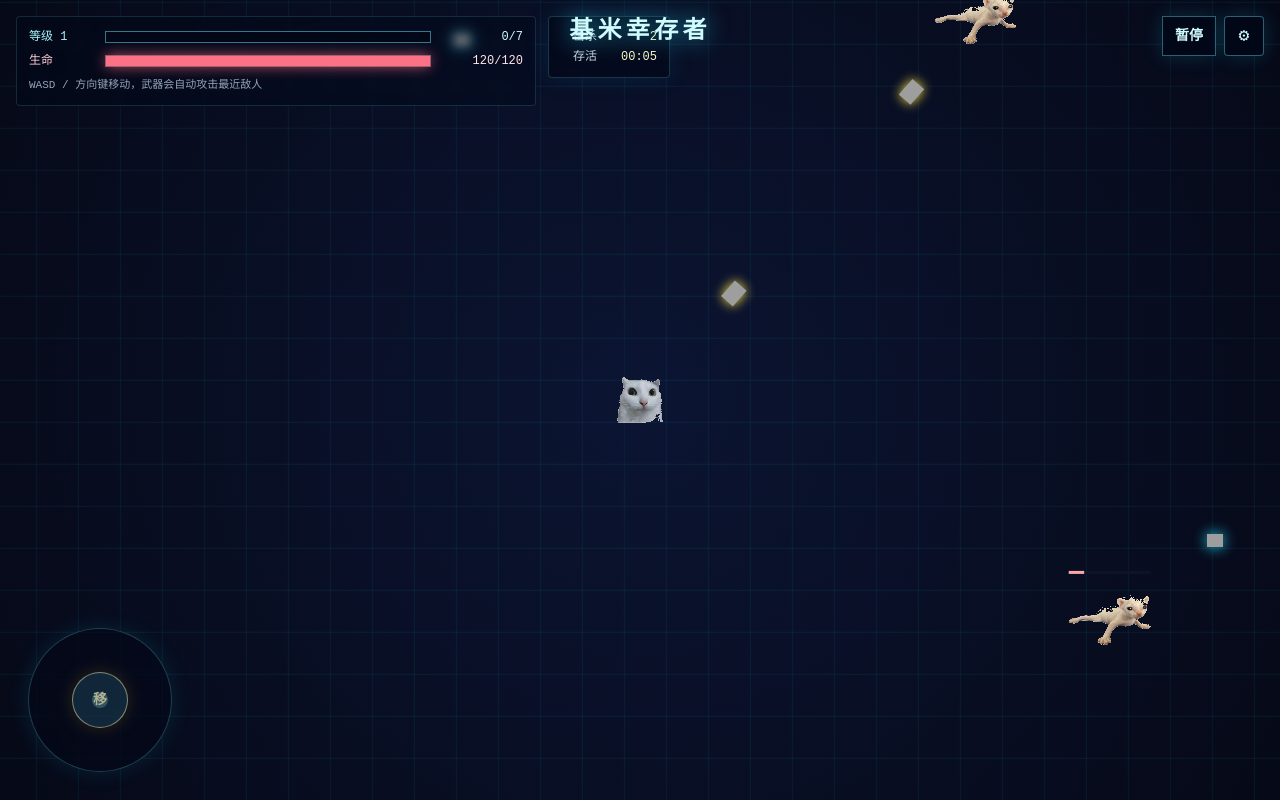
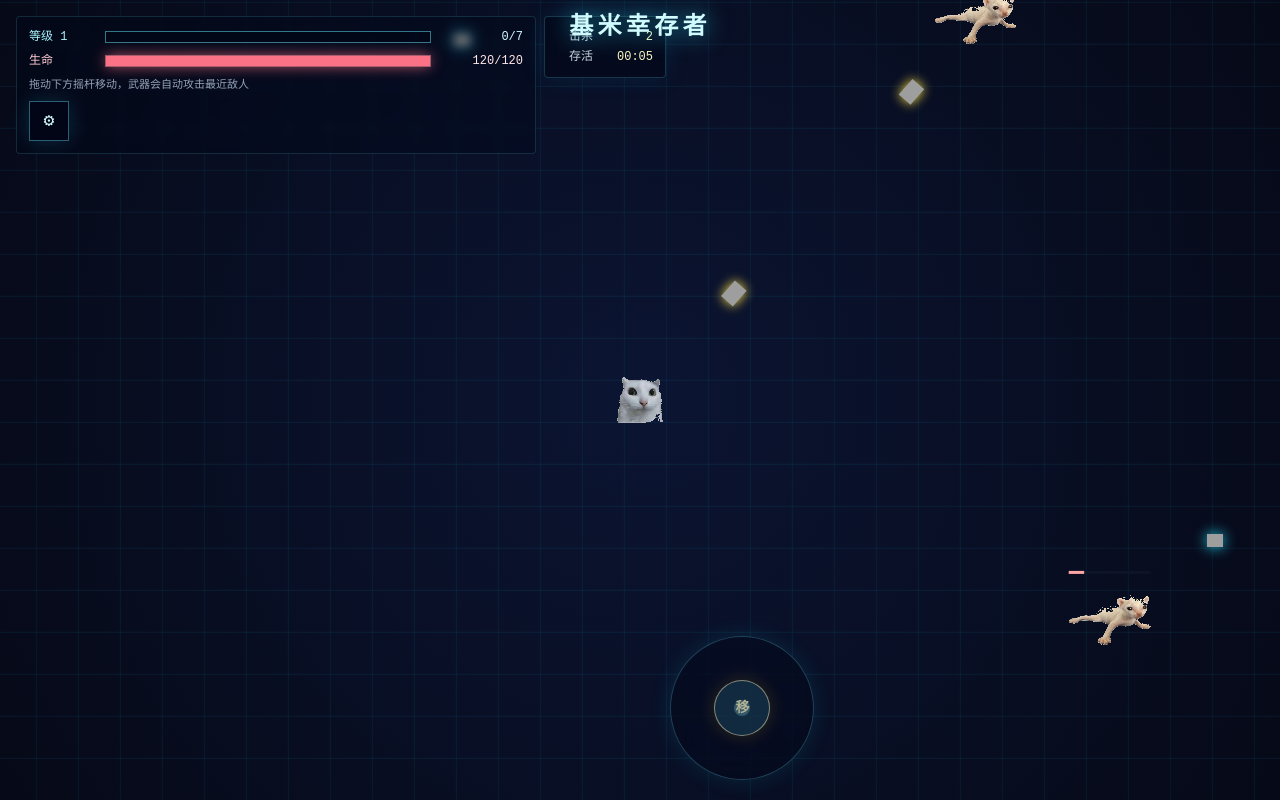
Before and after one commit to cyclone0409/jimi-survivor, a Next.js app: page /game in a window 1280 px wide. Built offline with nearby package versions, Linux system fonts and the light colour scheme.

Commit message:
Fix music unlock on game start

```diff
--- a/src/app/game/page.tsx
+++ b/src/app/game/page.tsx
@@ -571,6 +571,7 @@ export default function GamePage() {
   const gameRef = useRef<Game>(createGame());
   const keysRef = useRef<Set<string>>(new Set());
   const joystickRef = useRef<Vec>({ x: 0, y: 0 });
+  const settingsPausedRef = useRef(false);
   const spritesRef = useRef<Partial<Record<SpriteKey, SpriteAsset>>>({});
   const audioRef = useRef<AudioState>({ bgm: {}, haoBgmTime: 0, haoBgmActive: false, fadeTimers: [] });
   const musicEnabledRef = useRef(true);
@@ -637,6 +638,7 @@ export default function GamePage() {
     if (!next) return;
 
     next.volume = 0;
+    audio.currentTrack = track;
     const fadeToNext = () => {
       audio.currentTrack = track;
 
@@ -668,6 +670,8 @@ export default function GamePage() {
       .play()
       .then(fadeToNext)
       .catch(() => {
+        audio.currentTrack = track;
+        next.volume = 0.42;
         if (previous) {
           previous.currentTime = 0;
           previous.volume = 0.42;
@@ -737,6 +741,17 @@ export default function GamePage() {
     }
     audio.haoBgmActive = false;
     audio.currentTrack = undefined;
+  }, []);
+
+  const unlockMusic = useCallback(() => {
+    const audio = audioRef.current;
+    if (!musicEnabledRef.current || audio.haoBgmActive) return;
+    const trackKey = audio.currentTrack || "bgm1";
+    const currentAudio = audio.bgm[trackKey];
+    if (!currentAudio) return;
+    audio.currentTrack = trackKey;
+    currentAudio.volume = currentAudio.volume || 0.42;
+    currentAudio.play().catch(() => undefined);
   }, []);
 
   const playAttackSound = useCallback(() => {
@@ -785,6 +800,7 @@ export default function GamePage() {
     setChoices([]);
     setSelectedChoice(0);
     setSettingsOpen(false);
+    settingsPausedRef.current = false;
     stopHaoMusic();
     switchMusic("bgm1");
     syncHud();
@@ -1602,6 +1618,28 @@ export default function GamePage() {
       lastRef.current = performance.now();
       syncHud();
     }
+  }, [syncHud]);
+
+  const toggleSettings = useCallback(() => {
+    setSettingsOpen((open) => {
+      const nextOpen = !open;
+      const game = gameRef.current;
+      if (nextOpen) {
+        settingsPausedRef.current = game.phase === "playing";
+        if (game.phase === "playing") {
+          game.phase = "paused";
+          syncHud();
+        }
+      } else if (settingsPausedRef.current && game.phase === "paused") {
+        game.phase = "playing";
+        lastRef.current = performance.now();
+        settingsPausedRef.current = false;
+        syncHud();
+      } else {
+        settingsPausedRef.current = false;
+      }
+      return nextOpen;
+    });
   }, [syncHud]);
 
   useEffect(() => {
@@ -1659,9 +1697,7 @@ export default function GamePage() {
     window.addEventListener("resize", resizeCanvas);
     const down = (event: KeyboardEvent) => {
       const game = gameRef.current;
-      const currentTrack = audioRef.current.currentTrack;
-      const currentAudio = currentTrack ? audioRef.current.bgm[currentTrack] : undefined;
-      if (currentAudio?.paused) currentAudio.play().catch(() => undefined);
+      unlockMusic();
       if (["ArrowUp", "ArrowDown", "ArrowLeft", "ArrowRight", "Space", "Enter", "Escape"].includes(event.code)) event.preventDefault();
       if (event.code === "Escape" && (game.phase === "playing" || game.phase === "paused")) {
         togglePause();
@@ -1688,14 +1724,19 @@ export default function GamePage() {
       keysRef.current.add(event.code);
     };
     const up = (event: KeyboardEvent) => keysRef.current.delete(event.code);
+    const unlockByPointer = () => unlockMusic();
     window.addEventListener("keydown", down);
     window.addEventListener("keyup", up);
+    window.addEventListener("pointerdown", unlockByPointer);
+    window.addEventListener("touchstart", unlockByPointer, { passive: true });
     return () => {
       window.removeEventListener("resize", resizeCanvas);
       window.removeEventListener("keydown", down);
       window.removeEventListener("keyup", up);
-    };
-  }, [choices, chooseSkill, resizeCanvas, selectedChoice, togglePause]);
+      window.removeEventListener("pointerdown", unlockByPointer);
+      window.removeEventListener("touchstart", unlockByPointer);
+    };
+  }, [choices, chooseSkill, resizeCanvas, selectedChoice, togglePause, unlockMusic]);
 
   useEffect(() => {
     const loop = (now: number) => {
@@ -1743,30 +1784,53 @@ export default function GamePage() {
     <main className="relative h-[100dvh] w-screen overflow-hidden bg-[#050712] font-mono text-white">
       <canvas ref={canvasRef} className="block h-full w-full touch-none" />
 
-      <div className="pointer-events-none absolute left-1/2 top-3 z-10 -translate-x-1/2 text-center sm:top-4">
+      <div className="pointer-events-none absolute left-1/2 top-[max(0.75rem,env(safe-area-inset-top))] z-10 hidden -translate-x-1/2 text-center sm:block">
         <h1 className="text-lg font-bold tracking-[0.18em] text-cyan-100 drop-shadow-[0_0_12px_rgba(34,211,238,0.65)] sm:text-2xl">
           基米幸存者
         </h1>
       </div>
 
-      <div className="absolute right-3 top-3 z-20 flex items-start gap-2 sm:right-4 sm:top-4">
-        <button
-          type="button"
-          onClick={togglePause}
-          className="h-10 border border-cyan-300/40 bg-slate-950/70 px-3 text-sm font-bold text-cyan-100 shadow-[0_0_20px_rgba(34,211,238,0.18)] backdrop-blur transition hover:border-yellow-200 hover:text-yellow-100"
-        >
-          {hud.phase === "paused" ? "继续" : "暂停"}
-        </button>
+      <section className="absolute left-0 top-0 w-full p-2 pt-[max(0.5rem,env(safe-area-inset-top))] sm:p-4">
+        <div className="grid gap-2 text-xs text-cyan-50 sm:grid-cols-[minmax(260px,520px)_auto] sm:items-start">
+          <div className="space-y-2 rounded border border-cyan-300/15 bg-slate-950/35 p-3 backdrop-blur-sm">
+            <div className="flex items-center gap-3">
+              <span className="min-w-16 text-cyan-200">等级 {hud.level}</span>
+              <div className="h-3 flex-1 border border-cyan-300/50 bg-slate-950/70">
+                <div className="h-full bg-cyan-300 shadow-[0_0_14px_rgba(103,232,249,0.8)]" style={{ width: `${expPercent}%` }} />
+              </div>
+              <span className="min-w-20 text-right text-cyan-100">
+                {hud.exp}/{hud.nextExp}
+              </span>
+            </div>
+            <div className="flex items-center gap-3">
+              <span className="min-w-16 text-rose-200">生命</span>
+              <div className="h-3 flex-1 border border-rose-300/50 bg-slate-950/70">
+                <div className="h-full bg-rose-400 shadow-[0_0_14px_rgba(251,113,133,0.8)]" style={{ width: `${hpPercent}%` }} />
+              </div>
+              <span className="min-w-20 text-right text-rose-100">
+                {hud.hp}/{hud.maxHp}
+              </span>
+            </div>
+            <div className="text-[11px] text-slate-400">
+              <span className="[@media(pointer:fine)]:hidden">拖动下方摇杆移动，武器会自动攻击最近敌人</span>
+              <span className="hidden [@media(pointer:fine)]:inline">WASD / 方向键移动，武器会自动攻击最近敌人</span>
+            </div>
+            {gameRef.current.player.haoModeActive && (
+              <div className="text-[11px] font-bold text-yellow-100">
+                自在极意豪形态 {gameRef.current.player.haoModeTimer.toFixed(1)}s
+              </div>
+            )}
+            <div className="relative pointer-events-auto">
               <button
                 type="button"
                 aria-label="设置"
-          onClick={() => setSettingsOpen((open) => !open)}
-          className="grid h-10 w-10 place-items-center rounded border border-cyan-300/40 bg-slate-950/70 text-lg text-cyan-100 shadow-[0_0_20px_rgba(34,211,238,0.18)] backdrop-blur transition hover:border-yellow-200 hover:text-yellow-100"
+                onClick={toggleSettings}
+                className="grid h-10 w-10 place-items-center border border-cyan-300/40 bg-slate-950/70 text-lg text-cyan-100 shadow-[0_0_20px_rgba(34,211,238,0.18)] backdrop-blur transition hover:border-yellow-200 hover:text-yellow-100"
               >
                 ⚙
               </button>
               {settingsOpen && (
-          <div className="absolute right-0 top-12 w-52 border border-cyan-300/35 bg-slate-950/85 p-2 text-sm text-cyan-50 shadow-[0_0_30px_rgba(14,165,233,0.2)] backdrop-blur">
+                <div className="absolute left-0 top-12 z-30 w-52 border border-cyan-300/35 bg-slate-950/90 p-2 text-sm text-cyan-50 shadow-[0_0_30px_rgba(14,165,233,0.2)] backdrop-blur">
                   <button
                     type="button"
                     onClick={toggleMusic}
@@ -1791,34 +1855,6 @@ export default function GamePage() {
                 </div>
               )}
             </div>
-
-      <section className="pointer-events-none absolute left-0 top-0 w-full p-3 sm:p-4">
-        <div className="grid gap-3 text-xs text-cyan-50 sm:grid-cols-[minmax(260px,520px)_auto] sm:items-start">
-          <div className="space-y-2 rounded border border-cyan-300/15 bg-slate-950/35 p-3 backdrop-blur-sm">
-            <div className="flex items-center gap-3">
-              <span className="min-w-16 text-cyan-200">等级 {hud.level}</span>
-              <div className="h-3 flex-1 border border-cyan-300/50 bg-slate-950/70">
-                <div className="h-full bg-cyan-300 shadow-[0_0_14px_rgba(103,232,249,0.8)]" style={{ width: `${expPercent}%` }} />
-              </div>
-              <span className="min-w-20 text-right text-cyan-100">
-                {hud.exp}/{hud.nextExp}
-              </span>
-            </div>
-            <div className="flex items-center gap-3">
-              <span className="min-w-16 text-rose-200">生命</span>
-              <div className="h-3 flex-1 border border-rose-300/50 bg-slate-950/70">
-                <div className="h-full bg-rose-400 shadow-[0_0_14px_rgba(251,113,133,0.8)]" style={{ width: `${hpPercent}%` }} />
-              </div>
-              <span className="min-w-20 text-right text-rose-100">
-                {hud.hp}/{hud.maxHp}
-              </span>
-            </div>
-            <div className="text-[11px] text-slate-400">WASD / 方向键移动，武器会自动攻击最近敌人</div>
-            {gameRef.current.player.haoModeActive && (
-              <div className="text-[11px] font-bold text-yellow-100">
-                自在极意豪形态 {gameRef.current.player.haoModeTimer.toFixed(1)}s
-              </div>
-            )}
           </div>
           <div className="grid w-fit grid-cols-2 gap-x-6 gap-y-1 rounded border border-cyan-300/20 bg-slate-950/55 p-3 text-right shadow-[0_0_24px_rgba(14,165,233,0.12)] backdrop-blur">
             <span className="text-slate-300">击杀</span>
@@ -1829,7 +1865,7 @@ export default function GamePage() {
         </div>
       </section>
 
-      <div className="absolute bottom-5 left-5 z-20 h-32 w-32 touch-none select-none sm:bottom-7 sm:left-7 landscape:h-36 landscape:w-36 [@media(pointer:fine)]:hidden">
+      <div className="absolute bottom-[max(1.25rem,env(safe-area-inset-bottom))] left-1/2 z-20 h-32 w-32 -translate-x-1/2 touch-none select-none landscape:left-[58%] landscape:h-36 landscape:w-36 [@media(pointer:fine)]:hidden">
         <div
           role="presentation"
           onPointerDown={(event) => {
```
Lines whose indentation alone changed are shown as unchanged.
